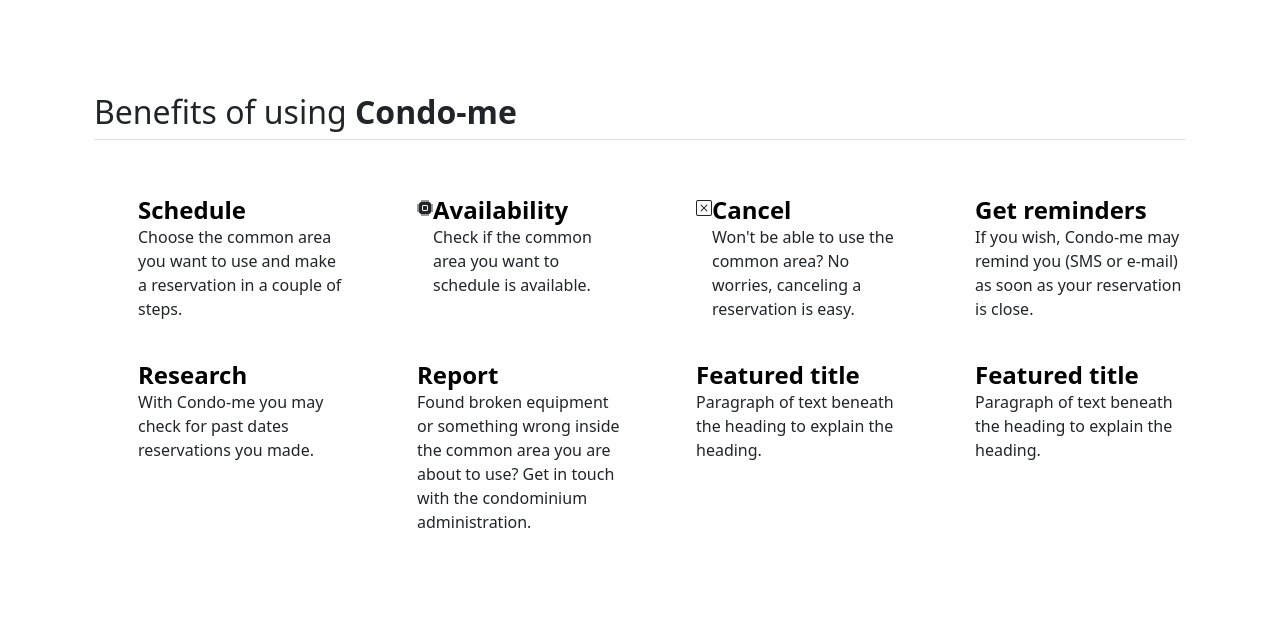
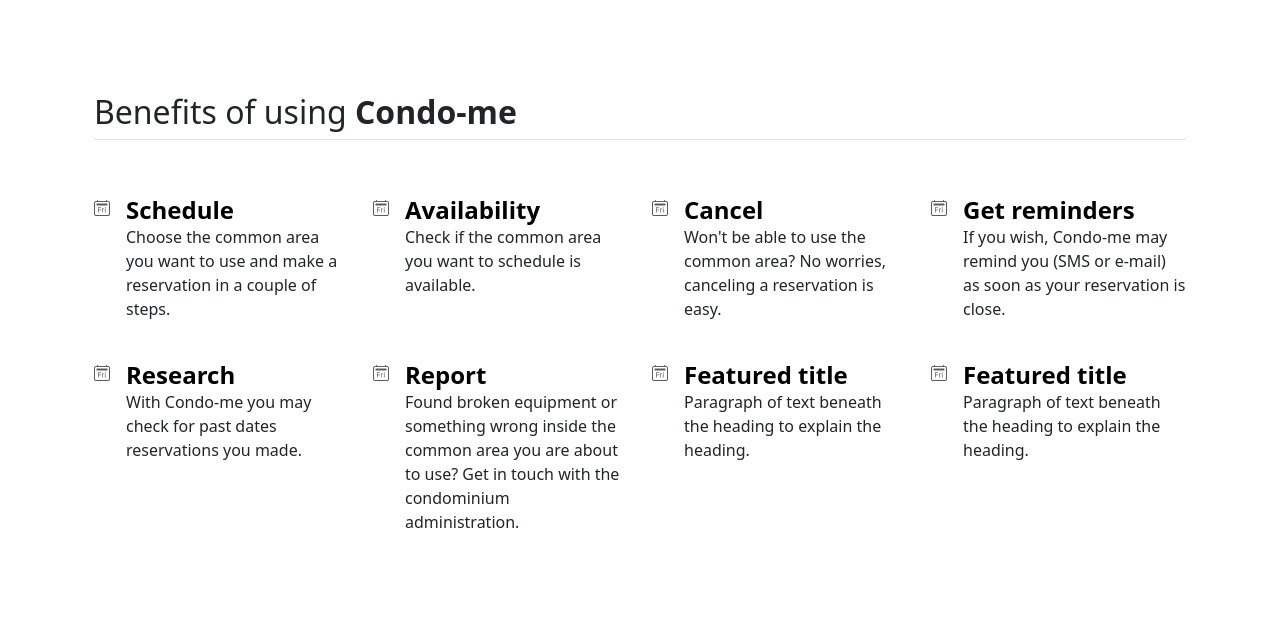
Before and after one commit to rodfarah/condo-me, a Django app: page / in a window 1280 px wide. Shown: the part 635-1264 px from the top of the page. Run offline with Django 5.2, Linux system fonts and the light colour scheme.

Commit message:
Bootstrap icons fixed

```diff
--- a/condo_me/templates/condo_me/base.html
+++ b/condo_me/templates/condo_me/base.html
@@ -57,56 +57,57 @@
 
         <div class="row row-cols-1 row-cols-sm-2 row-cols-md-3 row-cols-lg-4 g-4 py-5">
           <div class="col d-flex align-items-start">
-            <svg class="bi text-body-secondary flex-shrink-0 me-3" width="1.75em" height="1.75em"><use xlink:href="#bootstrap"></use></svg>
+            <i class="bi text-body-secondary flex-shrink-0 me-3" width="1.75em" height="1.75em"><i class="bi bi-calendar2-day"></i></i>
+
             <div>
               <h3 class="fw-bold mb-0 fs-4 text-body-emphasis">Schedule</h3>
               <p>Choose the common area you want to use and make a reservation in a couple of steps.</p>
             </div>
           </div>
           <div class="col d-flex align-items-start">
-            <svg class="bi text-body-secondary flex-shrink-0 me-3" width="1.75em" height="1.75em"><i class="bi bi-cpu-fill"></i></svg>
+            <i class="bi text-body-secondary flex-shrink-0 me-3" width="1.75em" height="1.75em"><i class="bi bi-calendar2-day"></i></i>
             <div>
               <h3 class="fw-bold mb-0 fs-4 text-body-emphasis">Availability</h3>
               <p>Check if the common area you want to schedule is available.</p>
             </div>
           </div>
           <div class="col d-flex align-items-start">
-            <svg class="bi text-body-secondary flex-shrink-0 me-3" width="1.75em" height="1.75em"><i class="bi bi-x-square"></i></svg>
+            <i class="bi text-body-secondary flex-shrink-0 me-3" width="1.75em" height="1.75em"><i class="bi bi-calendar2-day"></i></i>
             <div>
               <h3 class="fw-bold mb-0 fs-4 text-body-emphasis">Cancel</h3>
               <p>Won't be able to use the common area? No worries, canceling a reservation is easy.</p>
             </div>
           </div>
           <div class="col d-flex align-items-start">
-            <svg class="bi text-body-secondary flex-shrink-0 me-3" width="1.75em" height="1.75em"><use xlink:href="#home"></use></svg>
+            <i class="bi text-body-secondary flex-shrink-0 me-3" width="1.75em" height="1.75em"><i class="bi bi-calendar2-day"></i></i>
             <div>
               <h3 class="fw-bold mb-0 fs-4 text-body-emphasis">Get reminders</h3>
               <p>If you wish, Condo-me may remind you (SMS or e-mail) as soon as your reservation is close.</p>
             </div>
           </div>
           <div class="col d-flex align-items-start">
-            <svg class="bi text-body-secondary flex-shrink-0 me-3" width="1.75em" height="1.75em"><use xlink:href="#speedometer2"></use></svg>
+            <i class="bi text-body-secondary flex-shrink-0 me-3" width="1.75em" height="1.75em"><i class="bi bi-calendar2-day"></i></i>
             <div>
               <h3 class="fw-bold mb-0 fs-4 text-body-emphasis">Research</h3>
               <p>With Condo-me you may check for past dates reservations you made.</p>
             </div>
           </div>
           <div class="col d-flex align-items-start">
-            <svg class="bi text-body-secondary flex-shrink-0 me-3" width="1.75em" height="1.75em"><use xlink:href="#toggles2"></use></svg>
+            <i class="bi text-body-secondary flex-shrink-0 me-3" width="1.75em" height="1.75em"><i class="bi bi-calendar2-day"></i></i>
             <div>
               <h3 class="fw-bold mb-0 fs-4 text-body-emphasis">Report</h3>
               <p>Found broken equipment or something wrong inside the common area you are about to use? Get in touch with the condominium administration.</p>
             </div>
           </div>
           <div class="col d-flex align-items-start">
-            <svg class="bi text-body-secondary flex-shrink-0 me-3" width="1.75em" height="1.75em"><use xlink:href="#geo-fill"></use></svg>
+            <i class="bi text-body-secondary flex-shrink-0 me-3" width="1.75em" height="1.75em"><i class="bi bi-calendar2-day"></i></i>
             <div>
               <h3 class="fw-bold mb-0 fs-4 text-body-emphasis">Featured title</h3>
               <p>Paragraph of text beneath the heading to explain the heading.</p>
             </div>
           </div>
           <div class="col d-flex align-items-start">
-            <svg class="bi text-body-secondary flex-shrink-0 me-3" width="1.75em" height="1.75em"><use xlink:href="#tools"></use></svg>
+            <i class="bi text-body-secondary flex-shrink-0 me-3" width="1.75em" height="1.75em"><i class="bi bi-calendar2-day"></i></i>
             <div>
               <h3 class="fw-bold mb-0 fs-4 text-body-emphasis">Featured title</h3>
               <p>Paragraph of text beneath the heading to explain the heading.</p>
```
